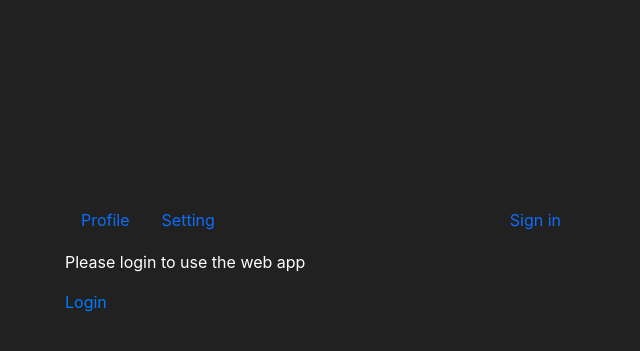
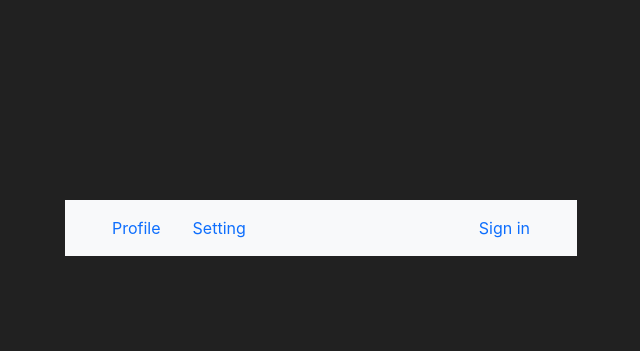
Before and after one commit to kaung4T/Write-Online, a Django app: page / in a window 1280 px wide. Shown: the top 351 px of the page, without its empty margins (319-959 px from the left). Run offline with Django 3.2, Linux system fonts and the light colour scheme; some libraries are stand-ins or nearby versions.

Commit message:
update tab

```diff
--- a/template/index.html
+++ b/template/index.html
@@ -22,13 +22,7 @@
 <body>
 
     <div class="content" style="width: 40%;min-width: 270px;">
-    {% if user.is_authenticated %}
-        <h1>Hello! {{ username }}</h1>
-        <a href="logout">Logout</a>
-        {% else %}
-        <p>Please login to use the web app</p>
-        <a href="login">Login</a>
-        {% endif %}
+
     </div>
 
 
--- a/template/tab.html
+++ b/template/tab.html
@@ -3,6 +3,8 @@
 
 <div class="content" style="width: 40%;min-width: 300px;height:50px;">
 
+<nav class="navbar navbar-expand-lg bg-light">
+   <div class="container-fluid">
     <ul class="nav" style="float:left;">
   <li class="nav-item">
     <a class="nav-link active" aria-current="page" href="#">Profile</a>
@@ -12,9 +14,11 @@
   </li>
     </ul>
 
+
+
     <ul class="nav" style="float:right;">
     {% if user.is_authenticated %}
-  <li class="nav-item">
+  <li class="nav-item" >
     <a class="nav-link" href="#">Sign out</a>
   </li>
     {% else %}
@@ -23,5 +27,7 @@
   </li>
     {% endif %}
 </ul>
+   </div>
+</nav>
 
 </div>
```
